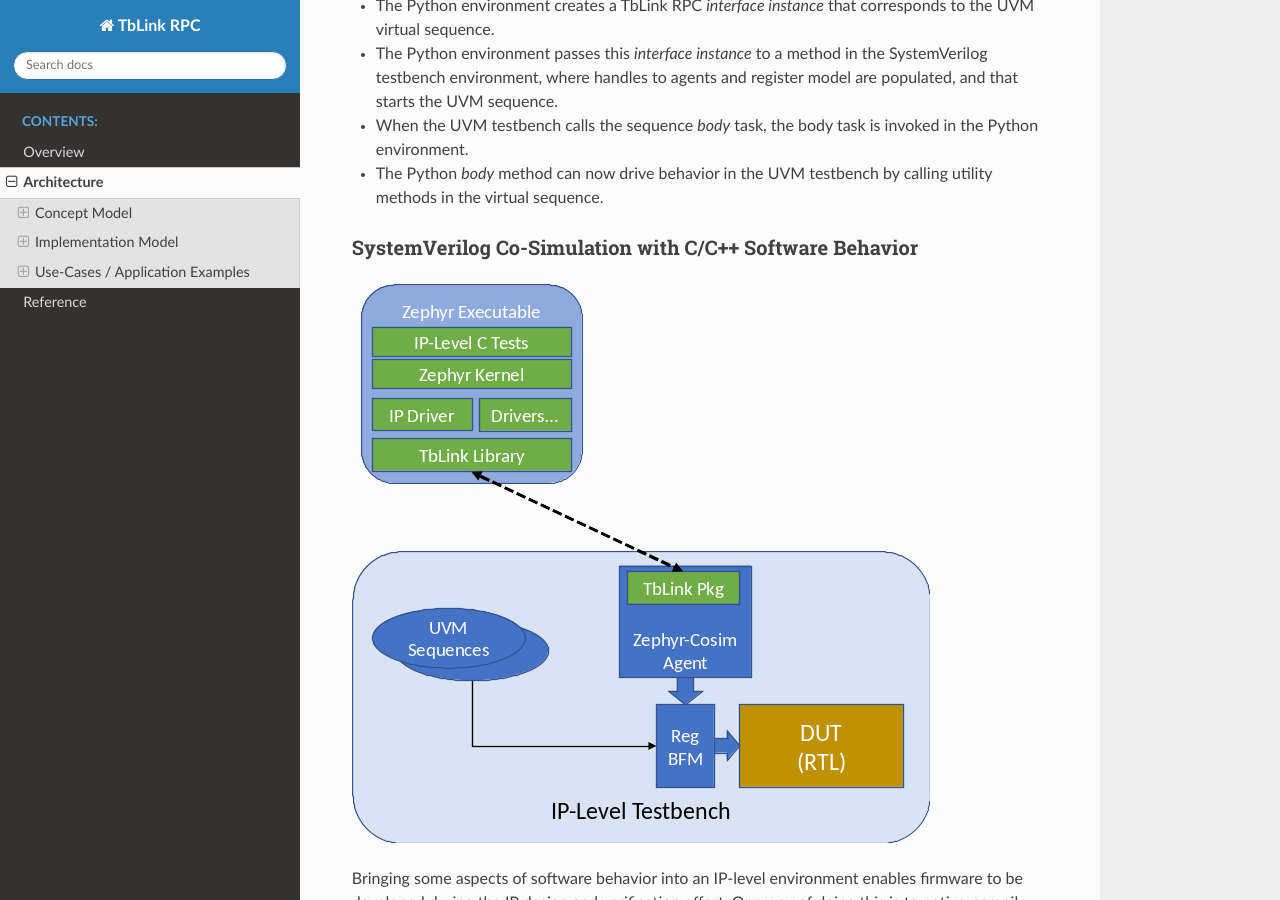
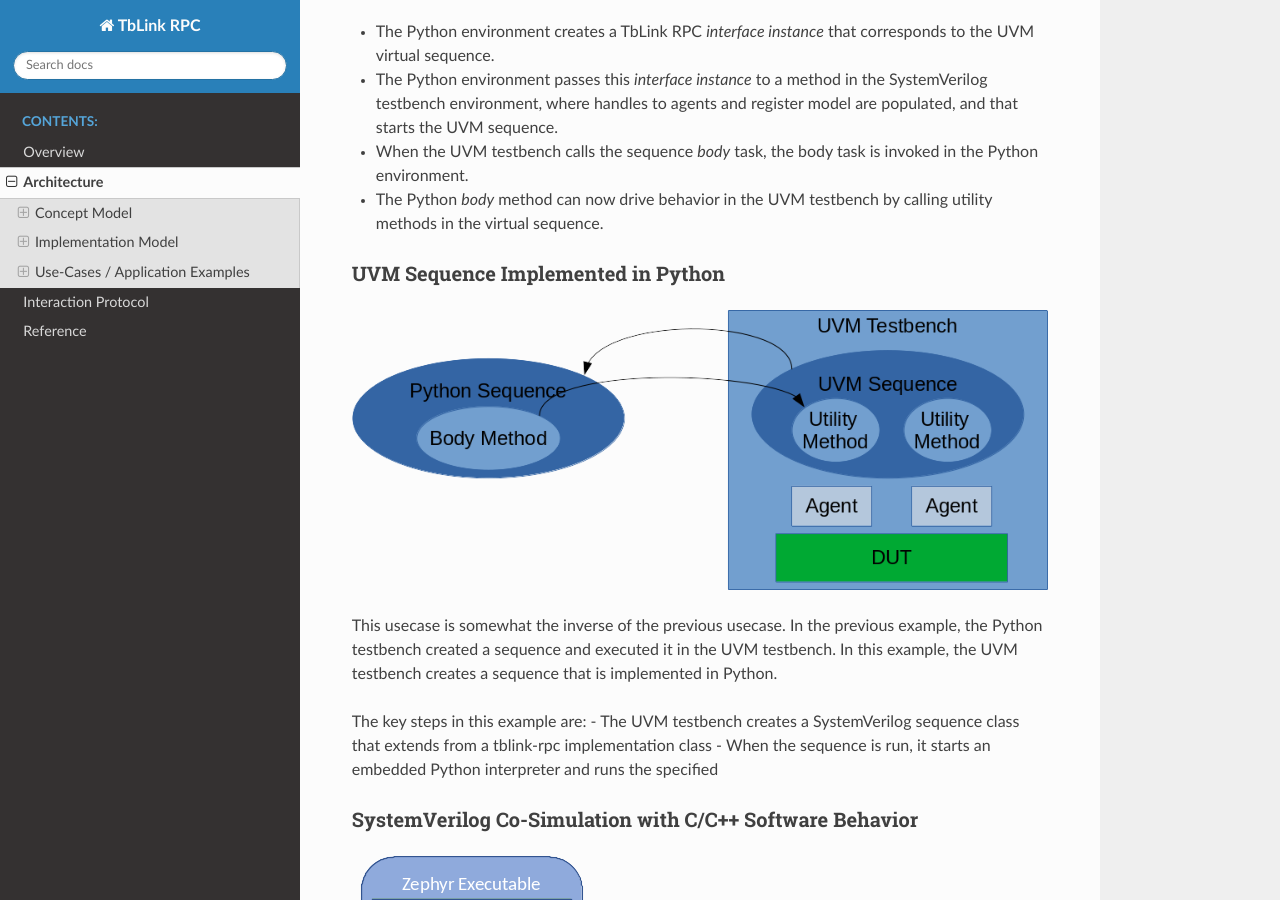
Before and after one commit to tblink-rpc/tblink-rpc-docs, a Sphinx documentation site: the page built from doc/source/architecture.rst, in a window 1280 px wide and 900 px high, scrolled down 5588 px. Built offline with Sphinx 7.4.7 and the Read the Docs theme 2.0.0, drawn with Linux system fonts in a browser that asks for light colours; formulas are drawn with MathJax 3; the version number could not be read and is left out; some of the changed text lies outside the part shown.

Commit message:
Start to add meta-protocol information
Signed-off-by: Matthew Ballance <matt.ballance@gmail.com>

```diff
--- a/doc/source/architecture.rst
+++ b/doc/source/architecture.rst
@@ -207,20 +207,19 @@
 - Python (Cython/C++ binding)
 - Gateware for Silicon targets (byte-oriented interface)
 
-- Core
-  - Event-driven and non-blocking
+Automation
+----------
 
-- Endpoint (API)
-- Endpoint Transport
-- Endpoint Launcher
+A key aspect of the TbLink-RPC approach is automation to generate
+boilerplate implementation code from
 
 Use-Cases / Application Examples
 ================================
 
 Here are a few examples of TbLink RPC applications.
 
-Python-Driven UVM Sequence
---------------------------
+Python-Driven UVM Sequence Execution
+------------------------------------
 
 .. image:: imgs/usecase_python_uvm_sequence.png
 
@@ -260,6 +259,21 @@
   UVM testbench by calling utility methods in the virtual
   sequence.
 
+UVM Sequence Implemented in Python
+----------------------------------
+
+.. image:: imgs/usecase_sv_seq_python_impl.png
+
+This usecase is somewhat the inverse of the previous usecase.
+In the previous example, the Python testbench created a sequence
+and executed it in the UVM testbench. In this example, the
+UVM testbench creates a sequence that is implemented in Python.
+
+The key steps in this example are:
+- The UVM testbench creates a SystemVerilog sequence class
+that extends from a tblink-rpc implementation class
+- When the sequence is run, it starts an embedded Python
+interpreter and runs the specified
 
 
 SystemVerilog Co-Simulation with C/C++ Software Behavior
--- a/doc/source/conf.py
+++ b/doc/source/conf.py
@@ -43,6 +43,7 @@
     'sphinx_issues',
     'sphinxarg.ext',
     'sphinxcontrib.spelling',
+    'sphinxcontrib.seqdiag',
     'sphinxcontrib.openapi'
 ]
 
--- a/doc/source/index.rst
+++ b/doc/source/index.rst
@@ -24,6 +24,7 @@
 
    overview
    architecture
+   interaction_protocol
    reference
 
 
```
Also changed, not shown: doc/source/interaction_protocol.rst (added, +65 -0 lines), ivpm.yaml (+12 -0 lines), doc/source/imgs/usecase_sv_seq_python_impl.png (added).
